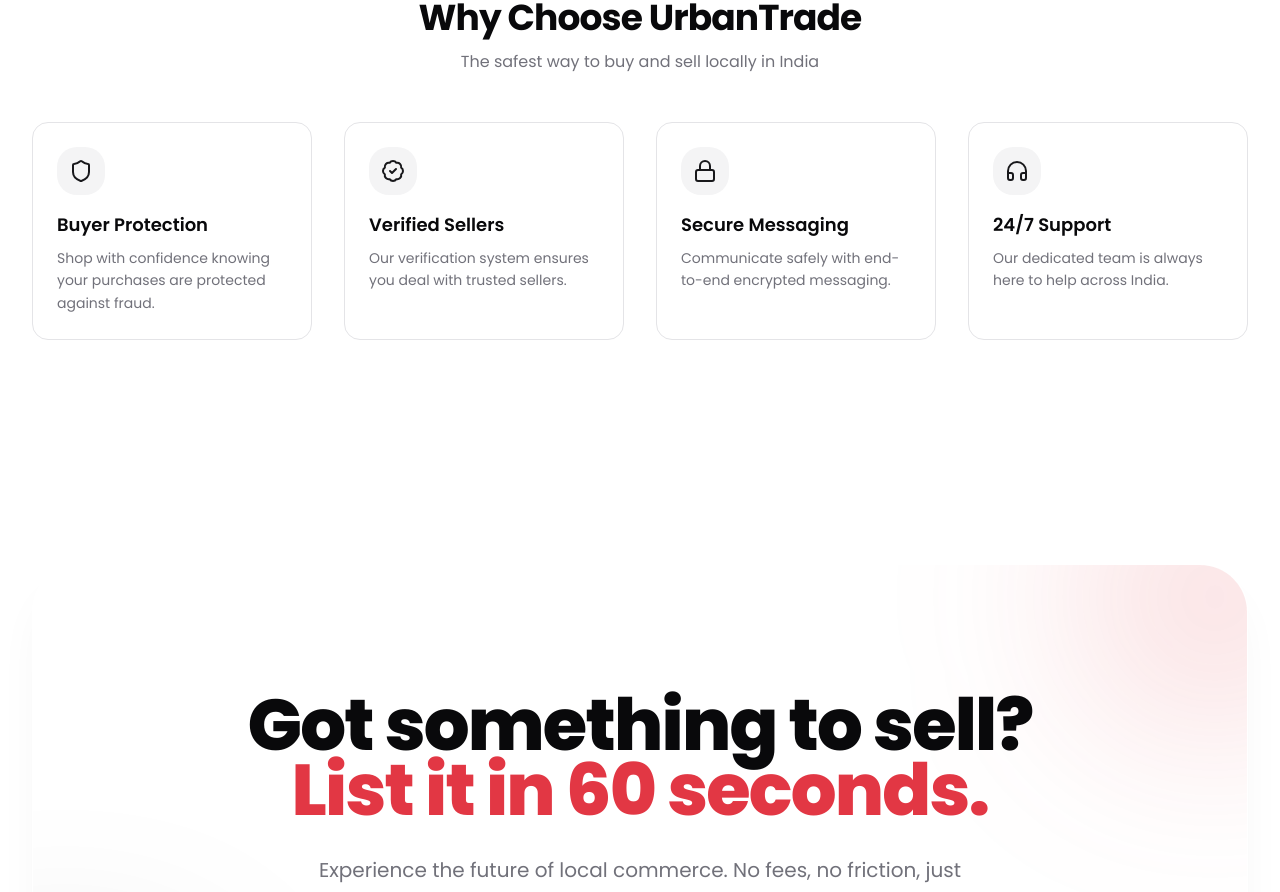
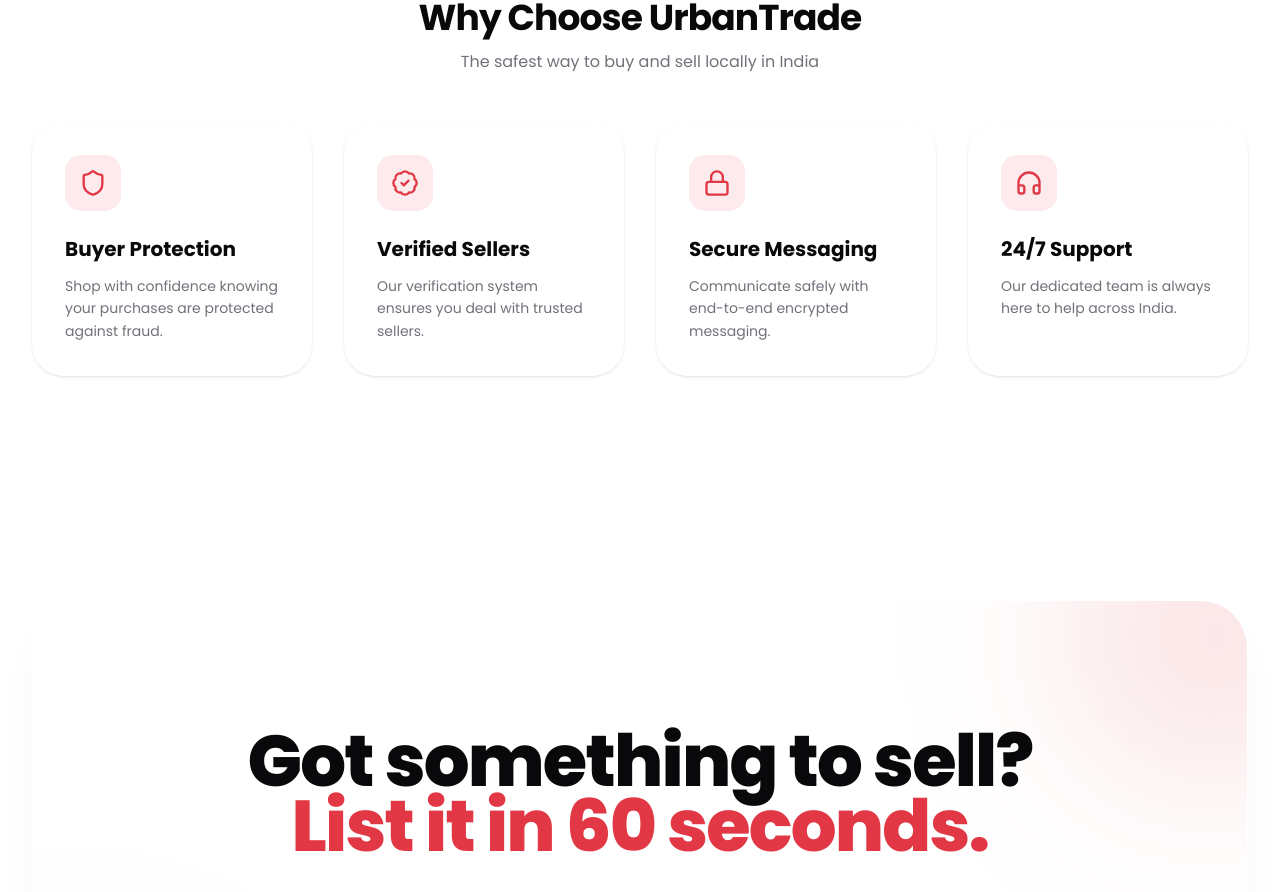
Before and after one commit to himasri-kamepally/Urban-Trade, a Next.js app: page / in a window 1280 px wide. Shown: the part 1720-2612 px from the top of the page. Built offline with nearby package versions, Linux system fonts and the light colour scheme; no server answers.

Commit message:
style: apply glassy theme to TrustSection

```diff
--- a/components/landing/trust-section.tsx
+++ b/components/landing/trust-section.tsx
@@ -59,20 +59,20 @@ export function TrustSection() {
               <div
                 key={index}
                 className={cn(
-                  "group rounded-2xl border border-border bg-card p-6 transition-all duration-500 hover:border-accent/50 hover:scale-105 hover:-translate-y-1",
+                  "group rounded-[2rem] border border-white/40 bg-white/40 backdrop-blur-md p-8 transition-all duration-500 hover:border-primary/50 hover:bg-white/60 hover:-translate-y-2 shadow-sm",
                   gridVisible
                     ? "opacity-100 translate-y-0"
                     : "opacity-0 translate-y-12"
                 )}
                 style={{ transitionDelay: gridVisible ? `${index * 100}ms` : '0ms' }}
               >
-                <div className="flex h-12 w-12 items-center justify-center rounded-xl bg-secondary transition-all duration-300 group-hover:scale-110 group-hover:bg-accent/20">
-                  <Icon className="h-6 w-6 text-accent" />
+                <div className="flex h-14 w-14 items-center justify-center rounded-2xl bg-primary/10 transition-all duration-300 group-hover:scale-110 group-hover:bg-primary/20">
+                  <Icon className="h-7 w-7 text-primary" />
                 </div>
-                <h3 className="mt-4 text-lg font-semibold text-foreground">
+                <h3 className="mt-6 text-xl font-bold text-foreground">
                   {feature.title}
                 </h3>
-                <p className="mt-2 text-sm leading-relaxed text-muted-foreground">
+                <p className="mt-3 text-sm leading-relaxed text-muted-foreground">
                   {feature.description}
                 </p>
               </div>
```
